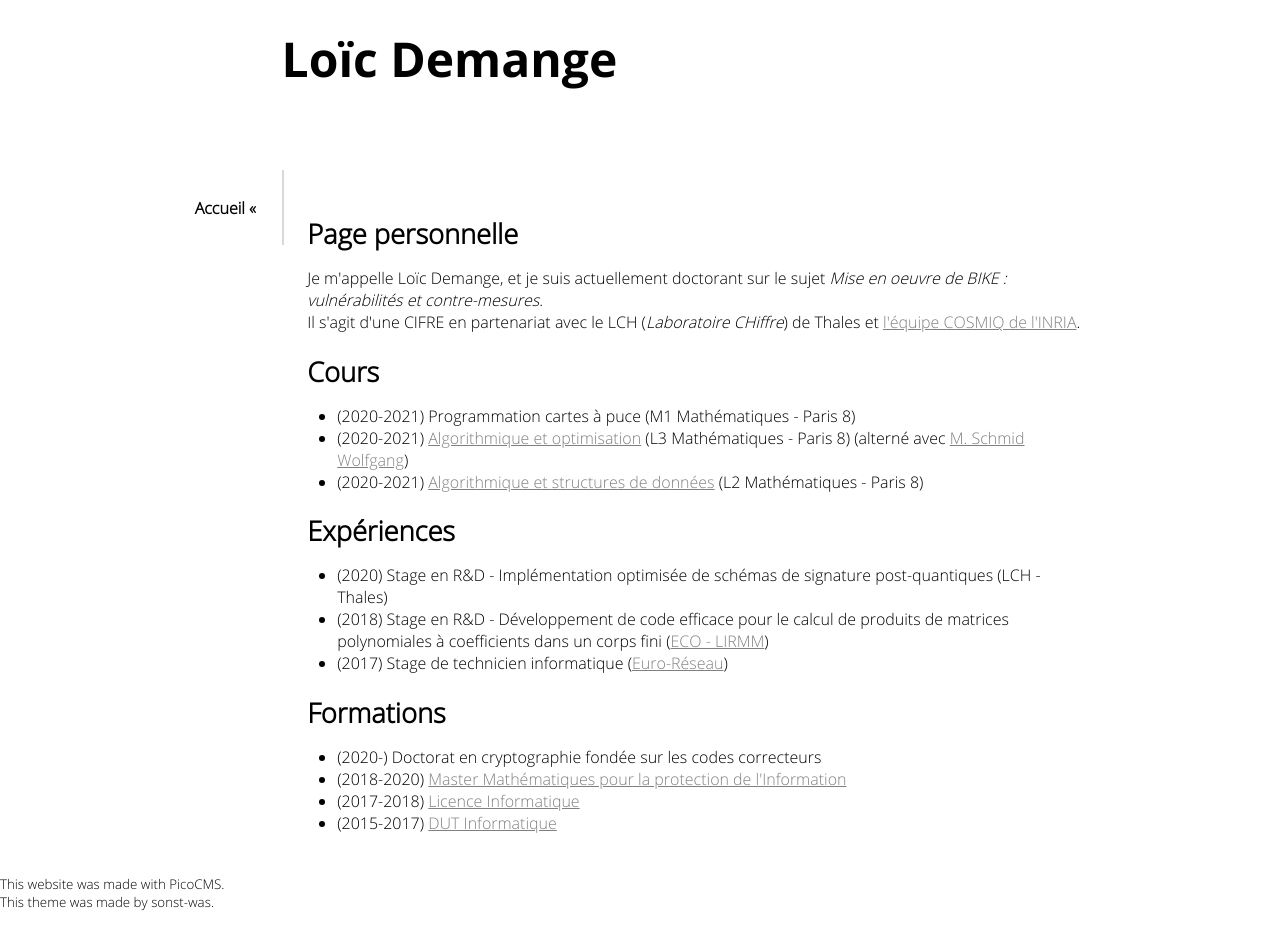
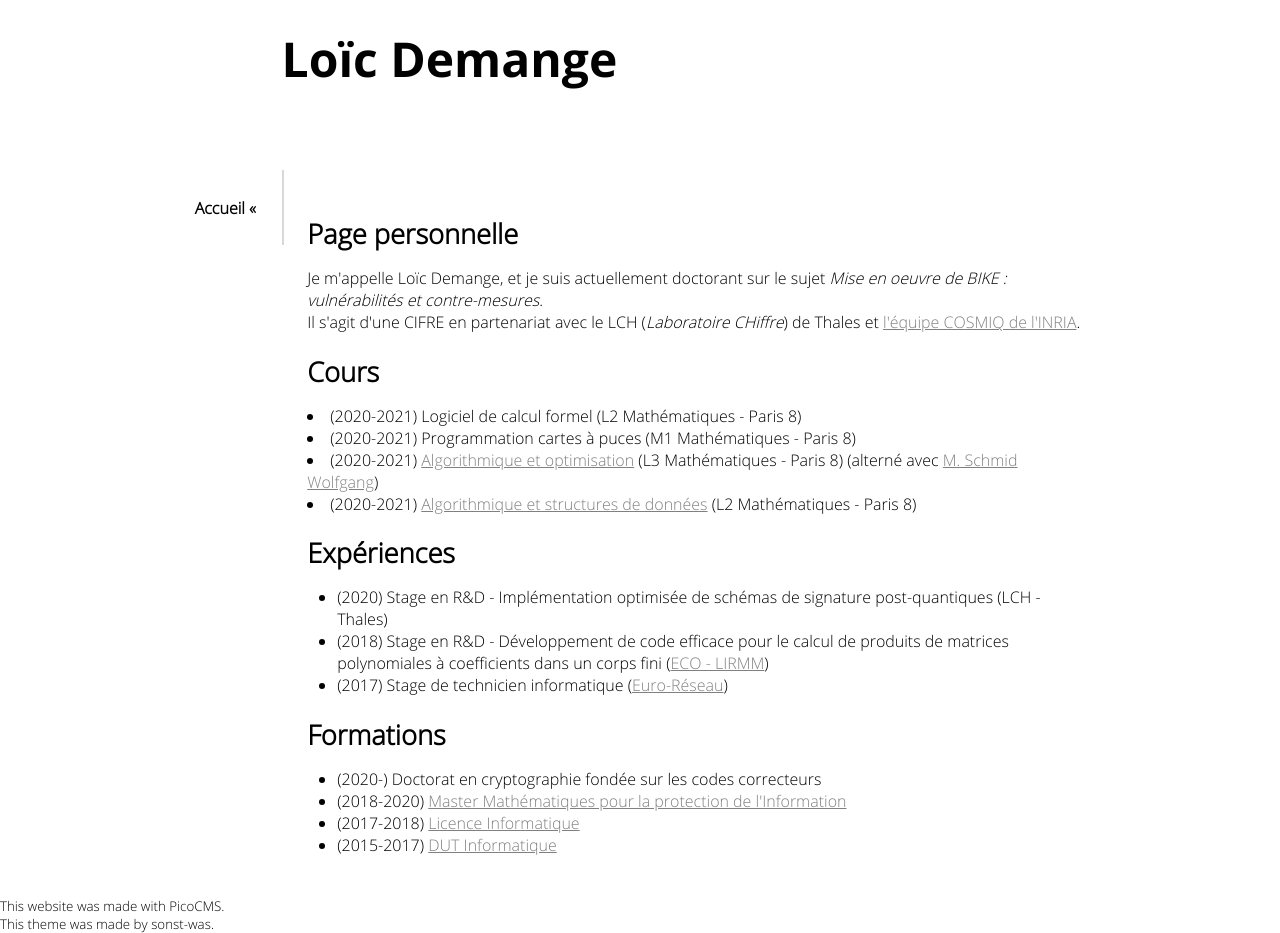
Before and after one commit to loicdemange/loicdemange.github.io, a plain HTML site: page index.html in a window 1280 px wide. Before the commit the page ends 911 px from the top, so only its background shows below. Drawn offline with Linux system fonts and the light colour scheme.

Commit message:
Update index.html

```diff
--- a/index.html
+++ b/index.html
@@ -24,8 +24,8 @@
 <p>Je m'appelle Loïc Demange, et je suis actuellement doctorant sur le sujet <em>Mise en oeuvre de BIKE : vulnérabilités et contre-mesures</em>.<br/>
 Il s'agit d'une CIFRE en partenariat avec le LCH (<em>Laboratoire CHiffre</em>) de Thales et <a href="https://www.rocq.inria.fr/secret/" target="_blank">l'équipe COSMIQ de l'INRIA</a>.</p>
 <h2>Cours</h2>
-<ul>
-<li>(2020-2021) Programmation cartes à puce (M1 Mathématiques - Paris 8)</li>
+<li>(2020-2021) Logiciel de calcul formel (L2 Mathématiques - Paris 8)</li>
+<li>(2020-2021) Programmation cartes à puces (M1 Mathématiques - Paris 8)</li>
 <li>(2020-2021) <a href="./cours/algoopti20">Algorithmique et optimisation</a> (L3 Mathématiques - Paris 8) (alterné avec <a href="https://www.math.univ-paris13.fr/~schmid/personal/index.html" target="_blank">M. Schmid Wolfgang</a>)</li>
 <li>(2020-2021) <a href="./cours/algostruct20">Algorithmique et structures de données</a> (L2 Mathématiques - Paris 8)</li>
 </ul>
```
